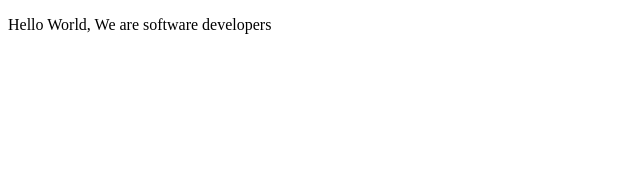
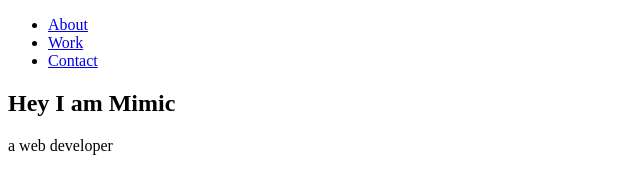
Before and after one commit to Lordkaito/Mike-Isai, a plain HTML site: page index.html in a window 1280 px wide. Shown: the whole page, without its empty margins (0-640 px from the left). Drawn offline with Linux system fonts and the light colour scheme.

Commit message:
first steps with html

```diff
--- a/index.html
+++ b/index.html
@@ -9,20 +9,26 @@
   <body>
     <script src="https://cdn.freecodecamp.org/testable-projects-fcc/v1/bundle.js"></script>
 
-    <!--
+    <div id="container">
 
-    Hello Camper!
+      <nav id="navbar">
+        <ul class="navbar">
+          <li><a href="#">About</a></li>
+          <li><a href="#">Work</a></li>
+          <li><a href="#">Contact</a></li>
+        </ul>
+      </nav>
 
-    For now, the test suite only works in Chrome!
-    Please read the README below in the JS Editor before beginning.
-    Feel free to delete this message once you have read it.
-    Good luck and Happy Coding!
+      <section id="welcome-section">
+        <h1 id="welcome-text">Hey I am Mimic</h1>
+        <p id="subtitle-welcome">
+          a web developer
+        </p>
+      </section>
 
-    - The freeCodeCamp Team
 
-    -->
+    </div>
 
-    <p>Hello World, We are software developers</p>
     <script  src="js/index.js"></script>
   </body>
 </html>
```
